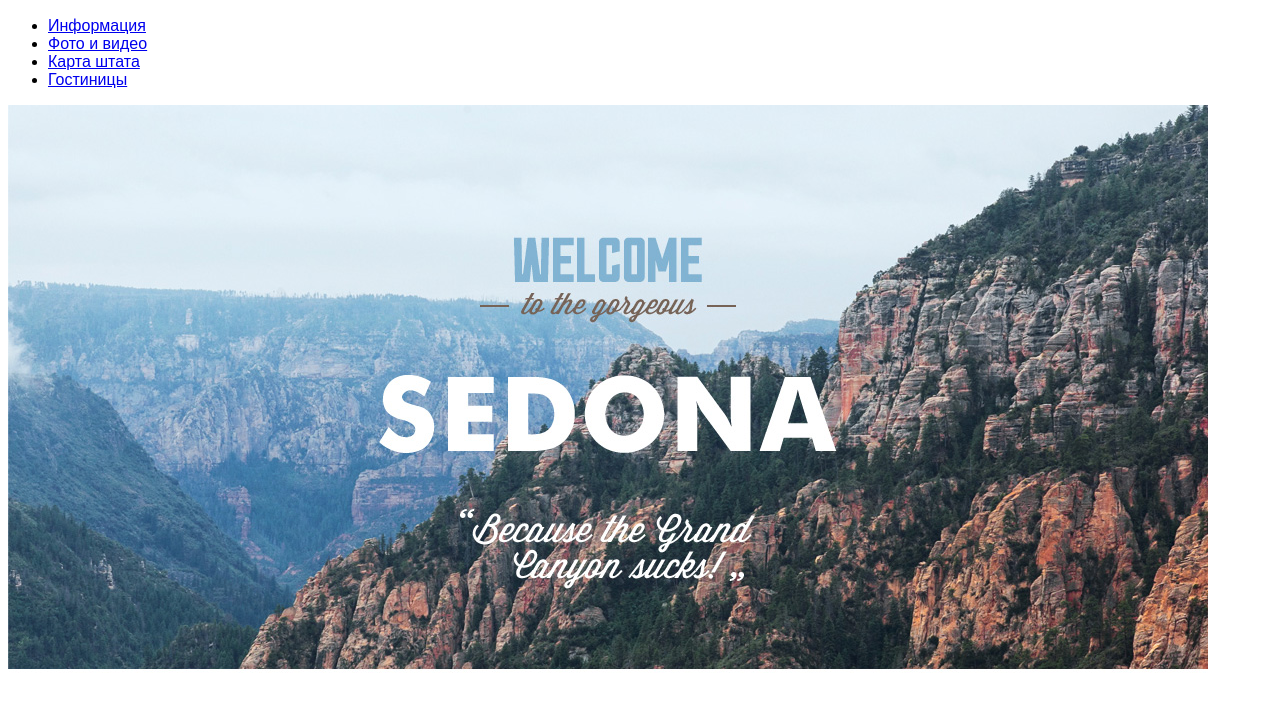
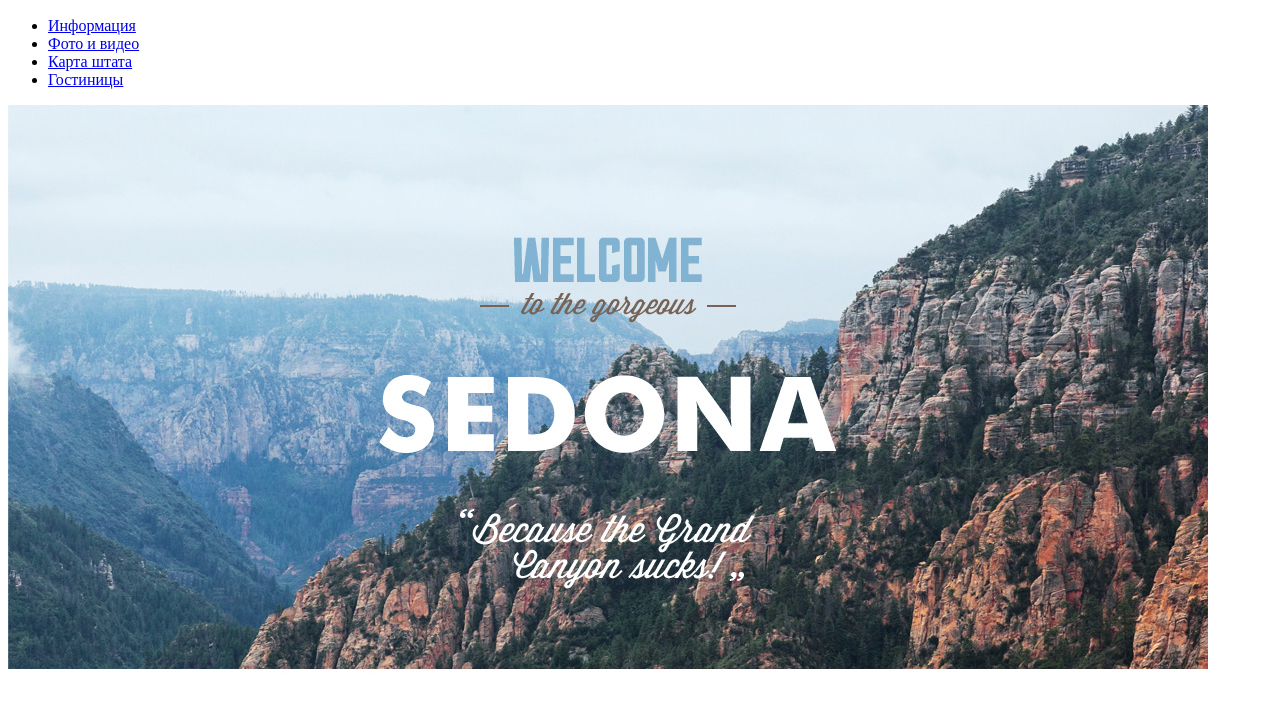
Before and after one commit to aliya-niki/289087-sedona, a plain HTML site: page index.html in a window 1280 px wide. Shown: the part 81-800 px from the top of the page. Drawn offline with Linux system fonts and the light colour scheme.

Commit message:
Исправление в style.css

```diff
--- a/css/style.css
+++ b/css/style.css
@@ -1,5 +1,5 @@
 body {
-  font-family: 'PT Sans', sans-serif;
+  font-family: "PT Sans", "Arial" sans-serif;
 }
 
 h1 {
```
